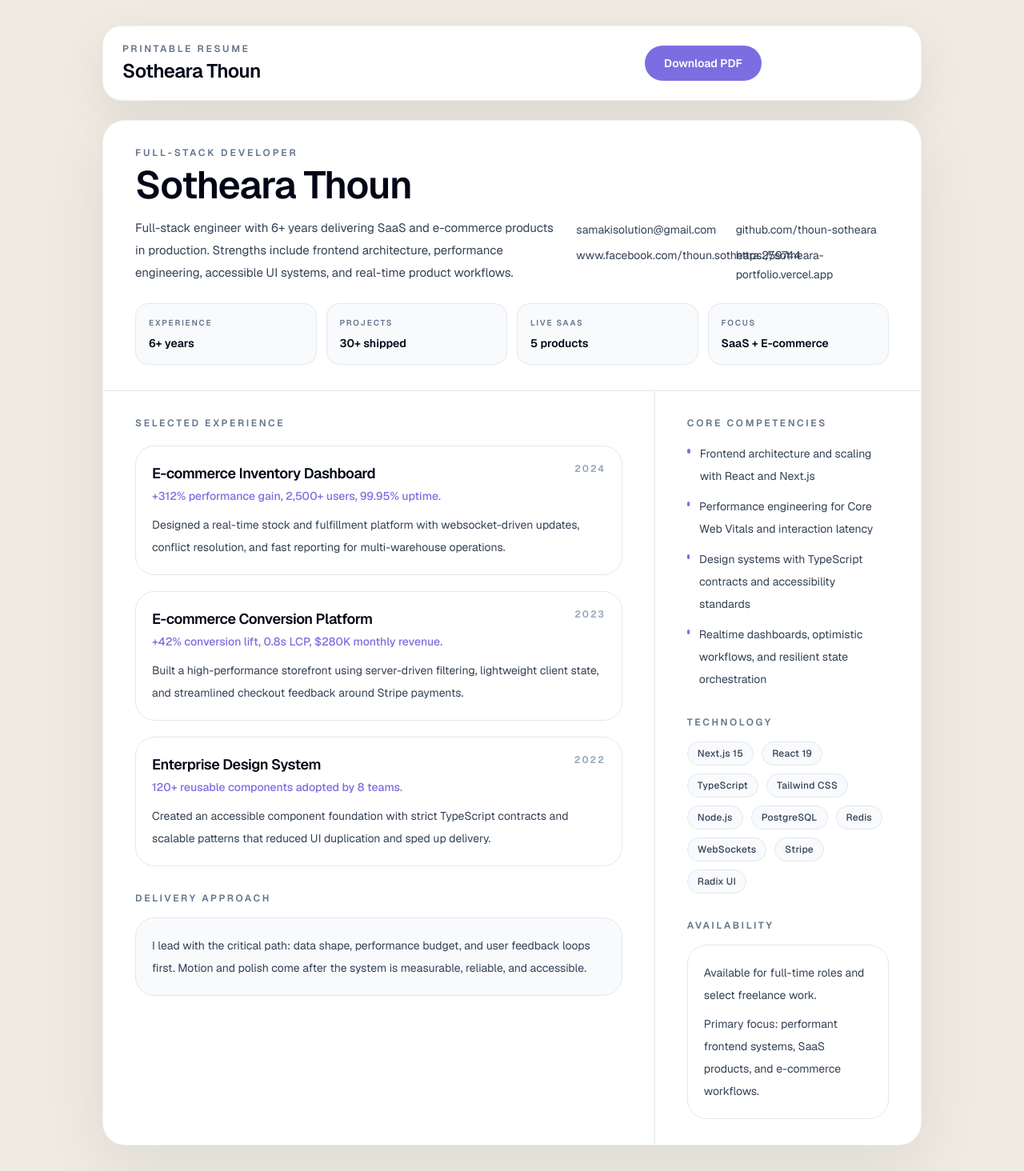
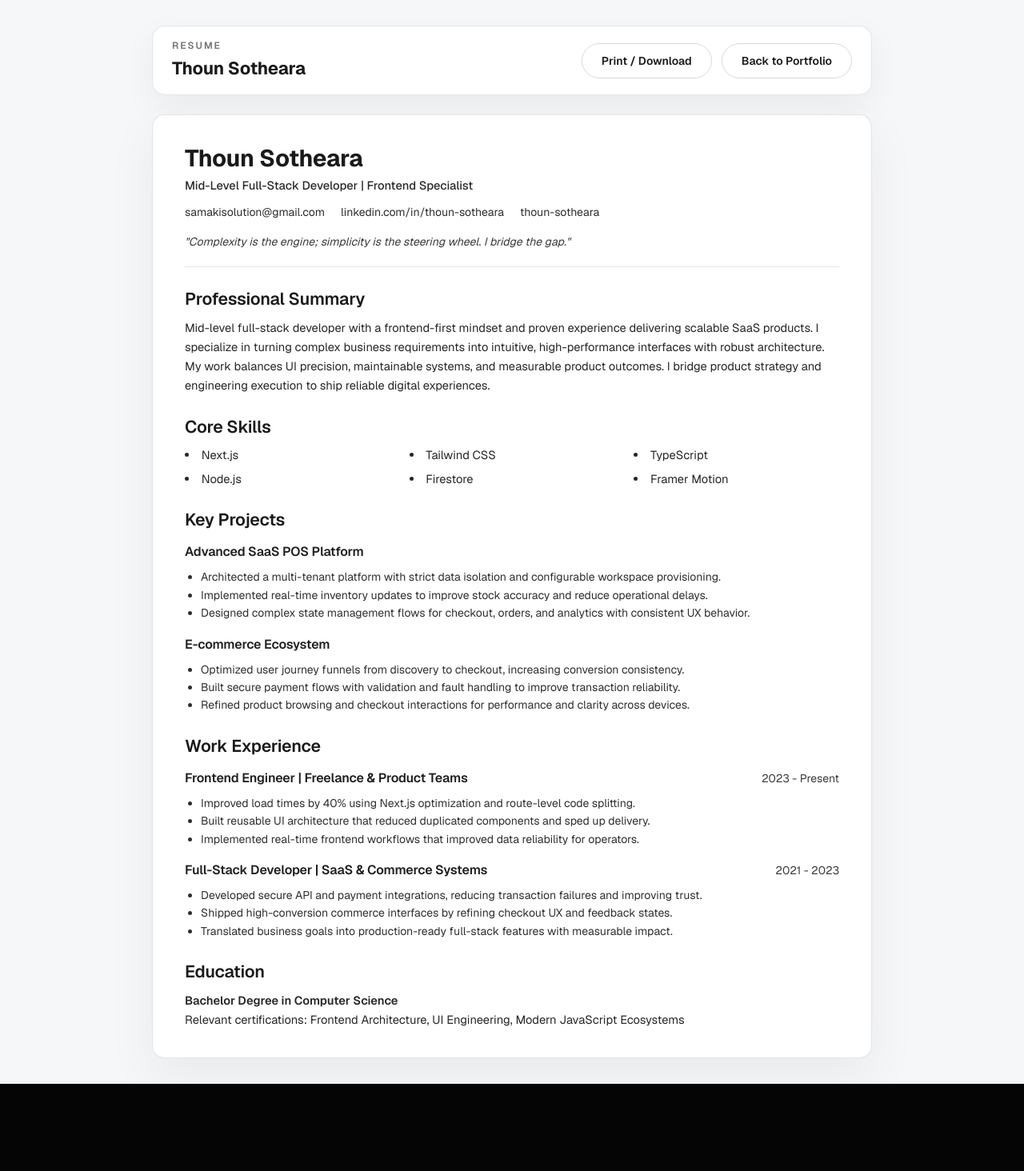
Before and after one commit to thoun-sotheara/portfolio, a Next.js app: page /resume in a window 1280 px wide. Shown: the whole page at 80% size. After the commit the page ends 1355 px from the top, so only its background shows below. Built offline with nearby package versions, Linux system fonts and the light colour scheme.

Commit message:
feat(resume): redesign single-column A4 print-optimized resume

```diff
--- a/app/resume/page.tsx
+++ b/app/resume/page.tsx
@@ -1,10 +1,10 @@
 import type { Metadata } from "next";
-import { PORTFOLIO, RESUME_DATA } from "@/lib/portfolio-data";
+import { PORTFOLIO } from "@/lib/portfolio-data";
 import { ResumeActions } from "@/components/ui/ResumeActions";
 
 export const metadata: Metadata = {
   title: `${PORTFOLIO.name} Resume`,
-  description: `Resume for ${PORTFOLIO.name}, ${PORTFOLIO.role}.`,
+  description: "Mid-Level Full-Stack Developer and Frontend Specialist resume.",
 };
 
 export default async function ResumePage({
@@ -16,181 +16,198 @@ export default async function ResumePage({
   const autoPrint = params.download === "1";
 
   return (
-    <main className="resume-print-root min-h-screen bg-[#efebe2] px-4 py-8 text-slate-900 sm:px-6 lg:px-10">
-      <div className="mx-auto flex max-w-5xl flex-col gap-6">
-        <div className="resume-no-print flex items-center justify-between gap-4 rounded-[24px] border border-black/5 bg-white px-6 py-5 shadow-[0_20px_60px_rgba(15,23,42,0.08)]">
+    <main className="min-h-screen bg-[#f6f7f9] px-4 py-8 sm:px-6 lg:px-10">
+      <div className="mx-auto max-w-[900px] space-y-6">
+        <div className="resume-no-print flex items-center justify-between gap-4 rounded-2xl border border-black/10 bg-white px-6 py-4 shadow-[0_14px_40px_rgba(0,0,0,0.05)]">
           <div>
-            <p className="text-xs font-semibold uppercase tracking-[0.22em] text-slate-500">
-              Printable Resume
+            <p className="text-xs font-semibold uppercase tracking-[0.16em] text-neutral-500">
+              Resume
             </p>
-            <h1 className="mt-1 text-2xl font-semibold tracking-tight text-slate-950">
-              {PORTFOLIO.name}
+            <h1 className="mt-1 text-[22px] font-bold text-[#1a1a1a]">
+              Thoun Sotheara
             </h1>
           </div>
           <ResumeActions autoPrint={autoPrint} />
         </div>
 
-        <section className="resume-card-print overflow-hidden rounded-[28px] border border-black/5 bg-white shadow-[0_24px_80px_rgba(15,23,42,0.08)]">
-          <div className="resume-header-print border-b border-slate-200 px-8 py-8 lg:px-10">
-            <div className="resume-header-inner flex flex-col gap-6 lg:flex-row lg:items-end lg:justify-between">
-              <div>
-                <p className="text-xs font-semibold uppercase tracking-[0.24em] text-slate-500">
-                  {PORTFOLIO.role}
+        <section className="resume-sheet rounded-2xl border border-black/10 bg-white px-7 py-7 shadow-[0_24px_65px_rgba(0,0,0,0.06)] sm:px-10 sm:py-9">
+          <header className="border-b border-black/10 pb-5">
+            <h2 className="text-[22pt] font-bold leading-tight text-[#1a1a1a]">
+              Thoun Sotheara
+            </h2>
+            <p className="mt-1 text-[11pt] font-medium text-[#2a2a2a]">
+              Mid-Level Full-Stack Developer | Frontend Specialist
             </p>
-                <h2 className="mt-2 text-4xl font-semibold tracking-tight text-slate-950 lg:text-5xl">
-                  {PORTFOLIO.name}
-                </h2>
-                <p className="mt-4 max-w-3xl text-[15px] leading-7 text-slate-700">
-                  {RESUME_DATA.summary}
-                </p>
-              </div>
 
-              <div className="grid grid-cols-1 gap-2 text-sm leading-6 text-slate-700 sm:grid-cols-2 lg:min-w-[360px]">
-                <a
-                  href={`mailto:${PORTFOLIO.email}`}
-                  className="transition-colors hover:text-slate-950"
-                >
+            <div className="mt-3 flex flex-wrap gap-x-5 gap-y-1 text-[10.5pt] text-[#2d2d2d]">
+              <a href={`mailto:${PORTFOLIO.email}`} className="hover:underline">
                 {PORTFOLIO.email}
               </a>
               <a
-                  href={PORTFOLIO.github}
-                  className="transition-colors hover:text-slate-950"
+                href="https://www.linkedin.com/in/thoun-sotheara"
+                className="hover:underline"
               >
-                  {PORTFOLIO.github.replace("https://", "")}
+                linkedin.com/in/thoun-sotheara
               </a>
-                <a
-                  href={PORTFOLIO.facebook}
-                  className="transition-colors hover:text-slate-950"
-                >
-                  {PORTFOLIO.facebook.replace("https://", "")}
+              <a href={PORTFOLIO.github} className="hover:underline">
+                thoun-sotheara
               </a>
-                <p>{PORTFOLIO.siteUrl}</p>
-              </div>
             </div>
 
-            <div className="mt-6 grid grid-cols-2 gap-3 sm:grid-cols-4">
+            <p className="mt-4 text-[10.5pt] italic text-[#3a3a3a]">
+              "Complexity is the engine; simplicity is the steering wheel. I
+              bridge the gap."
+            </p>
+          </header>
+
+          <div className="mt-6 space-y-6">
+            <section>
+              <h3 className="text-[16pt] font-semibold text-[#1a1a1a]">
+                Professional Summary
+              </h3>
+              <p className="mt-2 text-[11pt] leading-[1.65] text-[#262626]">
+                Mid-level full-stack developer with a frontend-first mindset and
+                proven experience delivering scalable SaaS products. I
+                specialize in turning complex business requirements into
+                intuitive, high-performance interfaces with robust architecture.
+                My work balances UI precision, maintainable systems, and
+                measurable product outcomes. I bridge product strategy and
+                engineering execution to ship reliable digital experiences.
+              </p>
+            </section>
+
+            <section>
+              <h3 className="text-[16pt] font-semibold text-[#1a1a1a]">
+                Core Skills
+              </h3>
+              <ul className="mt-2 grid grid-cols-2 gap-x-6 gap-y-2 text-[11pt] text-[#262626] sm:grid-cols-3">
                 {[
-                {
-                  label: "Experience",
-                  value: `${PORTFOLIO.yearsExperience}+ years`,
-                },
-                {
-                  label: "Projects",
-                  value: `${PORTFOLIO.projectsCompleted}+ shipped`,
-                },
-                {
-                  label: "Live SaaS",
-                  value: `${PORTFOLIO.liveSaasProducts} products`,
-                },
-                { label: "Focus", value: "SaaS + E-commerce" },
-              ].map((item) => (
-                <div
-                  key={item.label}
-                  className="rounded-2xl border border-slate-200 bg-slate-50 px-4 py-4"
-                >
-                  <p className="text-[10px] font-semibold uppercase tracking-[0.18em] text-slate-500">
-                    {item.label}
-                  </p>
-                  <p className="mt-2 text-sm font-semibold text-slate-950">
-                    {item.value}
-                  </p>
-                </div>
-              ))}
-            </div>
-          </div>
-
-          <div className="grid resume-grid-print grid-cols-1 gap-0 lg:grid-cols-[1.35fr_0.65fr]">
-            <div className="border-b border-slate-200 px-8 py-8 lg:border-b-0 lg:border-r lg:px-10">
-              <div>
-                <p className="text-xs font-semibold uppercase tracking-[0.22em] text-slate-500">
-                  Selected Experience
-                </p>
-                <div className="mt-5 space-y-5">
-                  {RESUME_DATA.highlights.map((item) => (
-                    <article
-                      key={item.title}
-                      className="rounded-3xl border border-slate-200 px-5 py-5"
-                    >
-                      <div className="flex items-start justify-between gap-4">
-                        <div>
-                          <h3 className="text-lg font-semibold tracking-tight text-slate-950">
-                            {item.title}
-                          </h3>
-                          <p className="mt-1 text-sm font-medium text-accent">
-                            {item.impact}
-                          </p>
-                        </div>
-                        <span className="text-xs font-semibold uppercase tracking-[0.16em] text-slate-400">
-                          {item.period}
-                        </span>
-                      </div>
-                      <p className="mt-3 text-sm leading-7 text-slate-700">
-                        {item.body}
-                      </p>
-                    </article>
-                  ))}
-                </div>
-              </div>
-
-              <div className="mt-8">
-                <p className="text-xs font-semibold uppercase tracking-[0.22em] text-slate-500">
-                  Delivery Approach
-                </p>
-                <div className="mt-4 rounded-3xl border border-slate-200 bg-slate-50 px-5 py-5">
-                  <p className="text-sm leading-7 text-slate-700">
-                    I lead with the critical path: data shape, performance
-                    budget, and user feedback loops first. Motion and polish
-                    come after the system is measurable, reliable, and
-                    accessible.
-                  </p>
-                </div>
-              </div>
-            </div>
-
-            <aside className="space-y-8 px-8 py-8 lg:px-10">
-              <div>
-                <p className="text-xs font-semibold uppercase tracking-[0.22em] text-slate-500">
-                  Core Competencies
-                </p>
-                <ul className="mt-4 space-y-2.5 text-sm leading-7 text-slate-700">
-                  {RESUME_DATA.strengths.map((item) => (
-                    <li key={item} className="flex gap-3">
-                      <span className="mt-2 h-1.5 w-1.5 rounded-full bg-accent" />
-                      <span>{item}</span>
+                  "Next.js",
+                  "Tailwind CSS",
+                  "TypeScript",
+                  "Node.js",
+                  "Firestore",
+                  "Framer Motion",
+                ].map((skill) => (
+                  <li key={skill} className="list-inside list-disc">
+                    {skill}
                   </li>
                 ))}
               </ul>
+            </section>
+
+            <section>
+              <h3 className="text-[16pt] font-semibold text-[#1a1a1a]">
+                Key Projects
+              </h3>
+              <div className="mt-3 space-y-4">
+                <article className="resume-block-break">
+                  <h4 className="text-[12pt] font-semibold text-[#1f1f1f]">
+                    Advanced SaaS POS Platform
+                  </h4>
+                  <ul className="mt-2 list-disc pl-5 text-[10.5pt] leading-[1.6] text-[#2f2f2f]">
+                    <li>
+                      Architected a multi-tenant platform with strict data
+                      isolation and configurable workspace provisioning.
+                    </li>
+                    <li>
+                      Implemented real-time inventory updates to improve stock
+                      accuracy and reduce operational delays.
+                    </li>
+                    <li>
+                      Designed complex state management flows for checkout,
+                      orders, and analytics with consistent UX behavior.
+                    </li>
+                  </ul>
+                </article>
+
+                <article className="resume-block-break">
+                  <h4 className="text-[12pt] font-semibold text-[#1f1f1f]">
+                    E-commerce Ecosystem
+                  </h4>
+                  <ul className="mt-2 list-disc pl-5 text-[10.5pt] leading-[1.6] text-[#2f2f2f]">
+                    <li>
+                      Optimized user journey funnels from discovery to checkout,
+                      increasing conversion consistency.
+                    </li>
+                    <li>
+                      Built secure payment flows with validation and fault
+                      handling to improve transaction reliability.
+                    </li>
+                    <li>
+                      Refined product browsing and checkout interactions for
+                      performance and clarity across devices.
+                    </li>
+                  </ul>
+                </article>
               </div>
+            </section>
 
-              <div>
-                <p className="text-xs font-semibold uppercase tracking-[0.22em] text-slate-500">
-                  Technology
-                </p>
-                <div className="mt-4 flex flex-wrap gap-2.5">
-                  {RESUME_DATA.techStack.map((skill) => (
-                    <span
-                      key={skill}
-                      className="rounded-full border border-slate-200 bg-slate-50 px-3 py-1.5 text-xs font-medium tracking-[0.02em] text-slate-700"
-                    >
-                      {skill}
-                    </span>
-                  ))}
+            <section>
+              <h3 className="text-[16pt] font-semibold text-[#1a1a1a]">
+                Work Experience
+              </h3>
+              <div className="mt-3 space-y-4">
+                <article className="resume-block-break">
+                  <div className="flex flex-wrap items-baseline justify-between gap-2">
+                    <h4 className="text-[12pt] font-semibold text-[#1f1f1f]">
+                      Frontend Engineer | Freelance & Product Teams
+                    </h4>
+                    <p className="text-[10.5pt] text-[#3a3a3a]">2023 - Present</p>
                   </div>
+                  <ul className="mt-2 list-disc pl-5 text-[10.5pt] leading-[1.6] text-[#2f2f2f]">
+                    <li>
+                      Improved load times by 40% using Next.js optimization and
+                      route-level code splitting.
+                    </li>
+                    <li>
+                      Built reusable UI architecture that reduced duplicated
+                      components and sped up delivery.
+                    </li>
+                    <li>
+                      Implemented real-time frontend workflows that improved
+                      data reliability for operators.
+                    </li>
+                  </ul>
+                </article>
+
+                <article className="resume-block-break">
+                  <div className="flex flex-wrap items-baseline justify-between gap-2">
+                    <h4 className="text-[12pt] font-semibold text-[#1f1f1f]">
+                      Full-Stack Developer | SaaS & Commerce Systems
+                    </h4>
+                    <p className="text-[10.5pt] text-[#3a3a3a]">2021 - 2023</p>
                   </div>
+                  <ul className="mt-2 list-disc pl-5 text-[10.5pt] leading-[1.6] text-[#2f2f2f]">
+                    <li>
+                      Developed secure API and payment integrations, reducing
+                      transaction failures and improving trust.
+                    </li>
+                    <li>
+                      Shipped high-conversion commerce interfaces by refining
+                      checkout UX and feedback states.
+                    </li>
+                    <li>
+                      Translated business goals into production-ready full-stack
+                      features with measurable impact.
+                    </li>
+                  </ul>
+                </article>
+              </div>
+            </section>
 
-              <div>
-                <p className="text-xs font-semibold uppercase tracking-[0.22em] text-slate-500">
-                  Availability
-                </p>
-                <div className="mt-4 rounded-3xl border border-slate-200 px-5 py-5 text-sm leading-7 text-slate-700">
-                  <p>Available for full-time roles and select freelance work.</p>
-                  <p className="mt-2">
-                    Primary focus: performant frontend systems, SaaS products,
-                    and e-commerce workflows.
+            <section>
+              <h3 className="text-[16pt] font-semibold text-[#1a1a1a]">
+                Education
+              </h3>
+              <div className="mt-2 text-[11pt] leading-[1.6] text-[#262626]">
+                <p className="font-semibold">Bachelor Degree in Computer Science</p>
+                <p>
+                  Relevant certifications: Frontend Architecture, UI
+                  Engineering, Modern JavaScript Ecosystems
                 </p>
               </div>
-              </div>
-            </aside>
+            </section>
           </div>
         </section>
       </div>
--- a/components/ui/ResumeActions.tsx
+++ b/components/ui/ResumeActions.tsx
@@ -18,13 +18,13 @@ export function ResumeActions({ autoPrint }: { autoPrint: boolean }) {
       <button
         type="button"
         onClick={() => window.print()}
-        className="inline-flex h-11 items-center rounded-full bg-accent px-6 text-sm font-semibold text-white transition-all duration-300 hover:shadow-[0_0_36px_rgba(124,110,224,0.35)]"
+        className="inline-flex h-11 items-center rounded-full border border-black/15 px-6 text-sm font-semibold text-[#1a1a1a] transition-colors duration-200 hover:bg-[#1a1a1a] hover:text-white"
       >
-        Download PDF
+        Print / Download
       </button>
       <a
         href="/"
-        className="inline-flex h-11 items-center rounded-full border border-white/[0.1] bg-white/[0.03] px-6 text-sm font-semibold text-ink-secondary transition-colors duration-200 hover:border-white/[0.18] hover:text-ink-primary"
+        className="inline-flex h-11 items-center rounded-full border border-black/15 px-6 text-sm font-semibold text-[#1a1a1a] transition-colors duration-200 hover:bg-black/[0.04]"
       >
         Back to Portfolio
       </a>
```
Also changed, not shown: app/globals.css (+17 -58 lines). Lines whose indentation alone changed are shown as unchanged.
